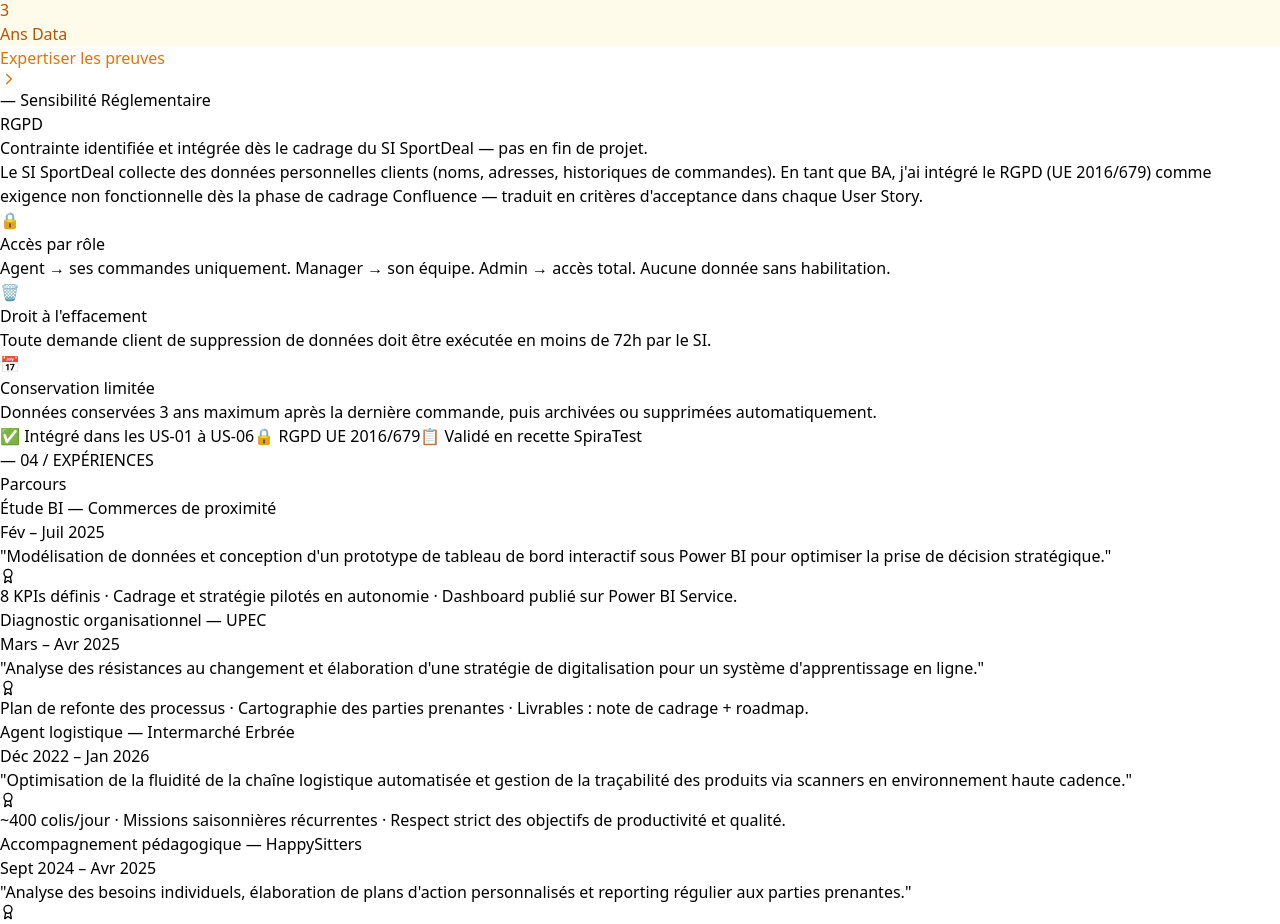
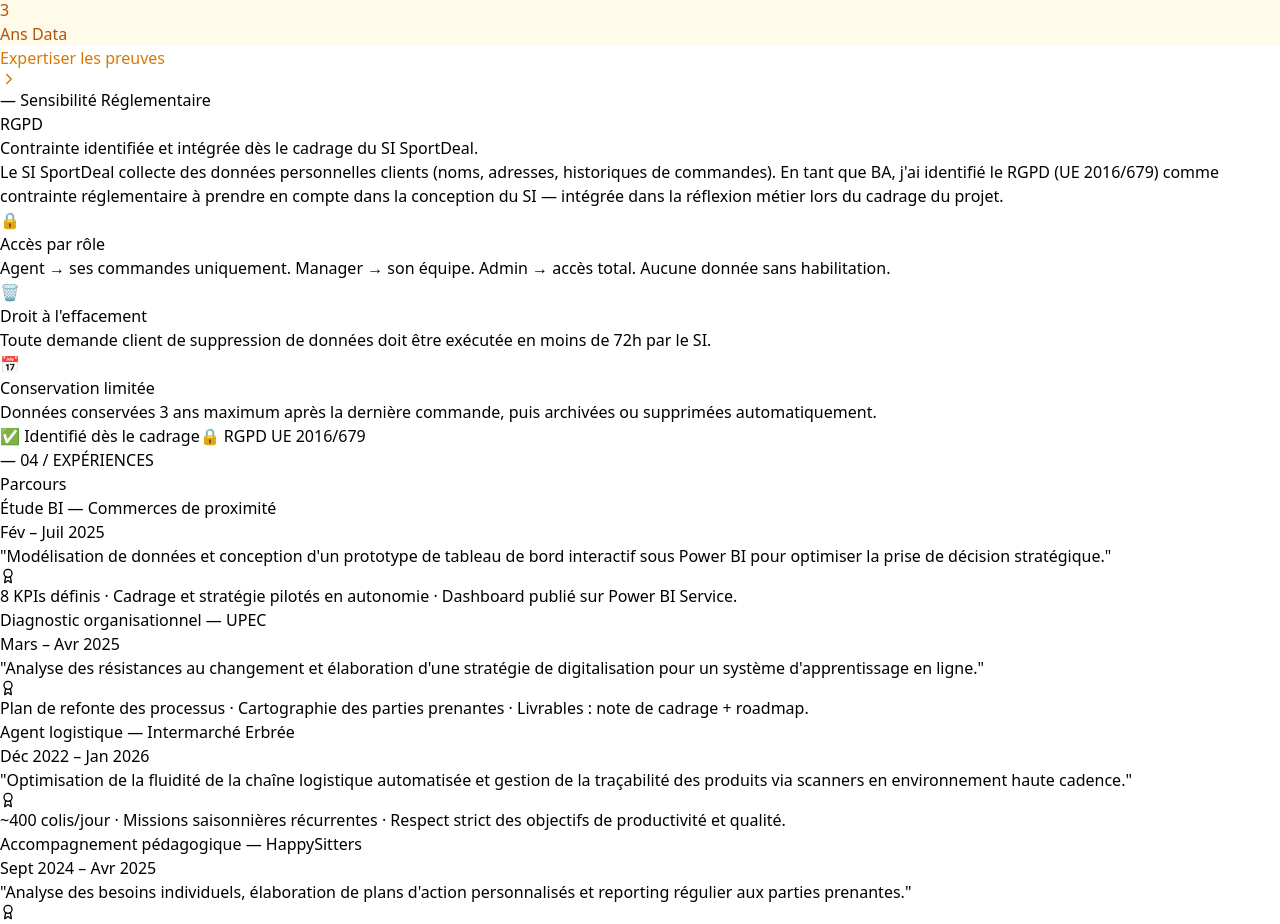
Before and after one commit to marwan236meckassoua-eng/portfolio-marwan-ba, a React (Vite) app: page / in a window 1280 px wide. Shown: the part 5500-6424 px from the top of the page. Built offline with nearby package versions, Linux system fonts and the light colour scheme.

Commit message:
Update RGPD section for clarity and accuracy

```diff
--- a/src/App.jsx
+++ b/src/App.jsx
@@ -466,19 +466,19 @@ export default function App() {
         </div>
       </section>
 
-      <section id="rgpd" className="py-16 sm:py-24 lg:py-32 bg-slate-900 border-y border-slate-800">
+    <section id="rgpd" className="py-16 sm:py-24 lg:py-32 bg-slate-900 border-y border-slate-800">
         <div className="max-w-7xl mx-auto px-5 sm:px-8 lg:px-12">
           <div className="mb-12">
             <p className="text-xs font-black text-blue-400 uppercase tracking-[0.5em] mb-4">— Sensibilité Réglementaire</p>
             <h2 className="text-3xl sm:text-5xl lg:text-6xl font-black text-white uppercase tracking-tighter">RGPD</h2>
             <p className="text-slate-400 font-medium text-base sm:text-lg mt-4 max-w-2xl leading-relaxed">
-              Contrainte identifiée et intégrée dès le cadrage du SI SportDeal — pas en fin de projet.
+              Contrainte identifiée et intégrée dès le cadrage du SI SportDeal.
             </p>
           </div>
           <p className="text-slate-300 text-base sm:text-lg leading-relaxed max-w-3xl mb-12">
             Le SI SportDeal collecte des données personnelles clients (noms, adresses, historiques de commandes).
-            En tant que BA, j'ai intégré le RGPD (UE 2016/679) comme exigence non fonctionnelle dès la phase
-            de cadrage Confluence — traduit en critères d'acceptance dans chaque User Story.
+            En tant que BA, j'ai identifié le RGPD (UE 2016/679) comme contrainte réglementaire à prendre en
+            compte dans la conception du SI — intégrée dans la réflexion métier lors du cadrage du projet.
           </p>
           <div className="grid sm:grid-cols-3 gap-6 mb-12">
             <div className="p-6 sm:p-8 bg-slate-800 rounded-2xl border border-slate-700">
@@ -498,9 +498,8 @@ export default function App() {
             </div>
           </div>
           <div className="flex flex-wrap gap-4">
-            <span className="inline-flex items-center gap-2 bg-green-900/50 text-green-400 px-5 py-2 rounded-full text-xs font-black uppercase tracking-widest border border-green-800">✅ Intégré dans les US-01 à US-06</span>
+            <span className="inline-flex items-center gap-2 bg-green-900/50 text-green-400 px-5 py-2 rounded-full text-xs font-black uppercase tracking-widest border border-green-800">✅ Identifié dès le cadrage</span>
             <span className="inline-flex items-center gap-2 bg-blue-900/50 text-blue-400 px-5 py-2 rounded-full text-xs font-black uppercase tracking-widest border border-blue-800">🔒 RGPD UE 2016/679</span>
-            <span className="inline-flex items-center gap-2 bg-slate-800 text-slate-400 px-5 py-2 rounded-full text-xs font-black uppercase tracking-widest border border-slate-700">📋 Validé en recette SpiraTest</span>
           </div>
         </div>
       </section>
```
